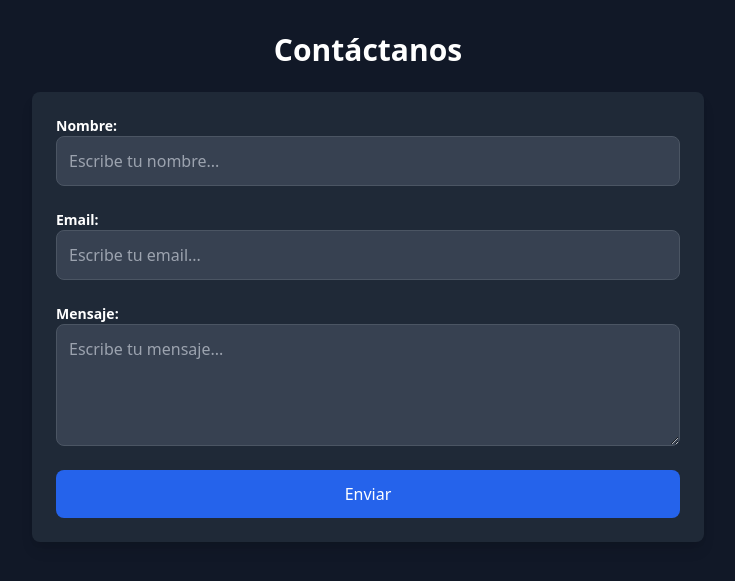
After one commit to facundo0174/Proyectos-django, a Django app: page /contact/ in a window 1280 px wide. The commit adds this page. Shown: the top 581 px of the page, without its empty margins (272-1007 px from the left). Run offline with Django 5.2, Linux system fonts and the light colour scheme; data that the repository does not hold is empty.

Commit message:
creacion de vista, formulario,urls, templates:contact,thanks.Tambien en base.py

```diff
--- a/django-proyect-blogs/blog/apps/post/urls.py
+++ b/django-proyect-blogs/blog/apps/post/urls.py
@@ -1,5 +1,7 @@
 from django.urls import path
 import apps.post.views as vistaPost
+from apps.post.views import ContactView
+from django.views.generic import TemplateView
 #si tienes una view como clase debes hace as view() siempre
 app_name = 'post'
 '''
@@ -24,4 +26,6 @@ urlpatterns = [
     path('comments/<uuid:pk>/update/', vistaPost.CommentUpdateView.as_view(),name='comment_update'),
     path('comments/<uuid:pk>/delete/', vistaPost.CommentDeleteView.as_view(),name='comment_delete'),
     path('test/', vistaPost.TestView.as_view(), name='test_view'),
+    path('contact/', ContactView.as_view(), name='contact'),
+    path('thanks/', TemplateView.as_view(template_name='thanks.html'), name='thanks'),
 ]
--- a/django-proyect-blogs/blog/apps/post/views.py
+++ b/django-proyect-blogs/blog/apps/post/views.py
@@ -11,7 +11,8 @@ from django.contrib.auth.mixins import LoginRequiredMixin, UserPassesTestMixin,P
 from django.db.models import Q
 from django.core.paginator import Paginator, EmptyPage, PageNotAnInteger
 from .models import Post, Like, View
-
+from django.views import View
+from django.core.mail import send_mail
 class PostUpdateView(LoginRequiredMixin,PermissionRequiredMixin,UpdateView):
     model = Post
     form_class = UpdatePostForm
@@ -389,3 +390,22 @@ class CommentDeleteView(LoginRequiredMixin, UserPassesTestMixin, DeleteView):
         is_admin = self.request.user.is_superuser or self.request.user.groups.filter(name='administrator').exists()
 
         return is_comment_author or is_post_author or is_admin
+
+class ContactView(View):
+    def get(self, request):
+        return render(request, 'contact.html')  # Asegúrate de tener este archivo en templates
+
+    def post(self, request):
+        name = request.POST.get('name')
+        email = request.POST.get('email')
+        message = request.POST.get('message')
+
+        # Configura el correo
+        subject = f"Nuevo mensaje de {name}"
+        body = f"Nombre: {name}\nEmail: {email}\nMensaje: {message}"
+        from_email = settings.EMAIL_HOST_USER  # Tu correo de Gmail
+        to_email = settings.ADMIN_EMAIL  # Correo del administrador
+
+        send_mail(subject, body, from_email, [to_email])
+
+        return redirect('post:thanks')  # Redirige a la página de agradecimiento
--- a/django-proyect-blogs/blog/apps/user/urls.py
+++ b/django-proyect-blogs/blog/apps/user/urls.py
@@ -1,5 +1,6 @@
 from django.urls import path
 import apps.user.views as vistaUser
+
 
 
 #si tienes una view como clase debes hace as view() siempre
@@ -11,4 +12,5 @@ urlpatterns = [
     path('auth/register/',vistaUser.RegisterView.as_view(),name="auth_register"),
     path('auth/login/',vistaUser.LoginView.as_view(),name='auth_login'),
     path('auth/logout/',vistaUser.LogoutView.as_view(),name='auth_logout'),
+
 ]
--- /dev/null
+++ b/django-proyect-blogs/blog/templates/contact.html
@@ -0,0 +1,43 @@
+<!DOCTYPE html>
+<html lang="es">
+<head>
+    <meta charset="UTF-8">
+    <meta name="viewport" content="width=device-width, initial-scale=1.0">
+    <title>Contáctanos</title>
+    {% load static %}  <!-- Cargar archivos estáticos -->
+    <link href="https://cdn.jsdelivr.net/npm/tailwindcss@2.2.19/dist/tailwind.min.css" rel="stylesheet">
+</head>
+<body class="bg-gray-900">
+
+<div class="container mx-auto p-8">
+    <h1 class="text-white text-3xl font-semibold text-center mb-6">Contáctanos</h1>
+
+    <form action="" method="post" class="bg-gray-800 p-6 rounded-lg shadow-lg max-w-2xl mx-auto">
+        {% csrf_token %}
+        <div class="flex flex-col gap-6">
+            <!-- Nombre -->
+            <div class="flex flex-col">
+                <label for="name" class="text-white text-sm font-semibold">Nombre:</label>
+                <input type="text" id="name" name="name" required class="bg-gray-700 text-white p-3 rounded-lg border border-gray-600 focus:outline-none focus:ring-2 focus:ring-blue-500 transition duration-300" placeholder="Escribe tu nombre..." />
+            </div>
+
+            <!-- Email -->
+            <div class="flex flex-col">
+                <label for="email" class="text-white text-sm font-semibold">Email:</label>
+                <input type="email" id="email" name="email" required class="bg-gray-700 text-white p-3 rounded-lg border border-gray-600 focus:outline-none focus:ring-2 focus:ring-blue-500 transition duration-300" placeholder="Escribe tu email..." />
+            </div>
+
+            <!-- Mensaje -->
+            <div class="flex flex-col">
+                <label for="message" class="text-white text-sm font-semibold">Mensaje:</label>
+                <textarea id="message" name="message" rows="4" required class="bg-gray-700 text-white p-3 rounded-lg border border-gray-600 focus:outline-none focus:ring-2 focus:ring-blue-500 transition duration-300" placeholder="Escribe tu mensaje..."></textarea>
+            </div>
+
+            <!-- Botón enviar -->
+            <button type="submit" class="bg-blue-600 text-white p-3 rounded-lg w-full hover:bg-blue-500 transition duration-300">Enviar</button>
+        </div>
+    </form>
+</div>
+
+</body>
+</html>
--- a/django-proyect-blogs/blog/templates/layouts/base_layouts.html
+++ b/django-proyect-blogs/blog/templates/layouts/base_layouts.html
@@ -14,6 +14,7 @@
     <script src="https://cdn.tailwindcss.com"></script>
 
     <link rel="shortcut icon" href="{%static 'assets/favicon.ico'%}" type="image/x-icon">
+    <link rel="stylesheet" href="https://cdnjs.cloudflare.com/ajax/libs/font-awesome/6.0.0-beta3/css/all.min.css">
 
 </head>
 <body class="m-0 p-0">
--- a/django-proyect-blogs/blog/templates/post/acerca_de.html
+++ b/django-proyect-blogs/blog/templates/post/acerca_de.html
@@ -77,17 +77,17 @@
                     <!-- Nombre -->
                     <div class="flex flex-col">
                         <label for="name" class="text-white text-sm font-semibold">Nombre</label>
-                        <input type="text" id="name" name="name" placeholder="Tu nombre" class="bg-gray-700 text-white p-3 rounded-lg border border-gray-600 focus:outline-none focus:ring-2 focus:ring-blue-500 transition duration-300" required>
+                        {{ form.name }}
                     </div>
                     <!-- Correo Electrónico -->
                     <div class="flex flex-col">
                         <label for="email" class="text-white text-sm font-semibold">Correo Electrónico</label>
-                        <input type="email" id="email" name="email" placeholder="Tu correo" class="bg-gray-700 text-white p-3 rounded-lg border border-gray-600 focus:outline-none focus:ring-2 focus:ring-blue-500 transition duration-300" required>
+                        {{ form.email }}
                     </div>
                     <!-- Mensaje -->
                     <div class="flex flex-col">
                         <label for="message" class="text-white text-sm font-semibold">Mensaje</label>
-                        <textarea id="message" name="message" placeholder="Tu mensaje" class="bg-gray-700 text-white p-3 rounded-lg border border-gray-600 focus:outline-none focus:ring-2 focus:ring-blue-500 transition duration-300 h-32" required></textarea>
+                        {{ form.message }}
                     </div>
                     <button type="submit" class="bg-blue-600 text-white p-3 rounded-lg w-full hover:bg-blue-500 transition duration-300 mt-6">Enviar</button>
                 </div>
```
Also changed, not shown: django-proyect-blogs/blog/blog/configurations/base.py (+9 -0 lines), django-proyect-blogs/blog/templates/components/commons/footers.html (+7 -0 lines), django-proyect-blogs/blog/templates/thanks.html (added, +23 -0 lines), django-proyect-blogs/blog/apps/post/forms.py (line endings or trailing spaces).
